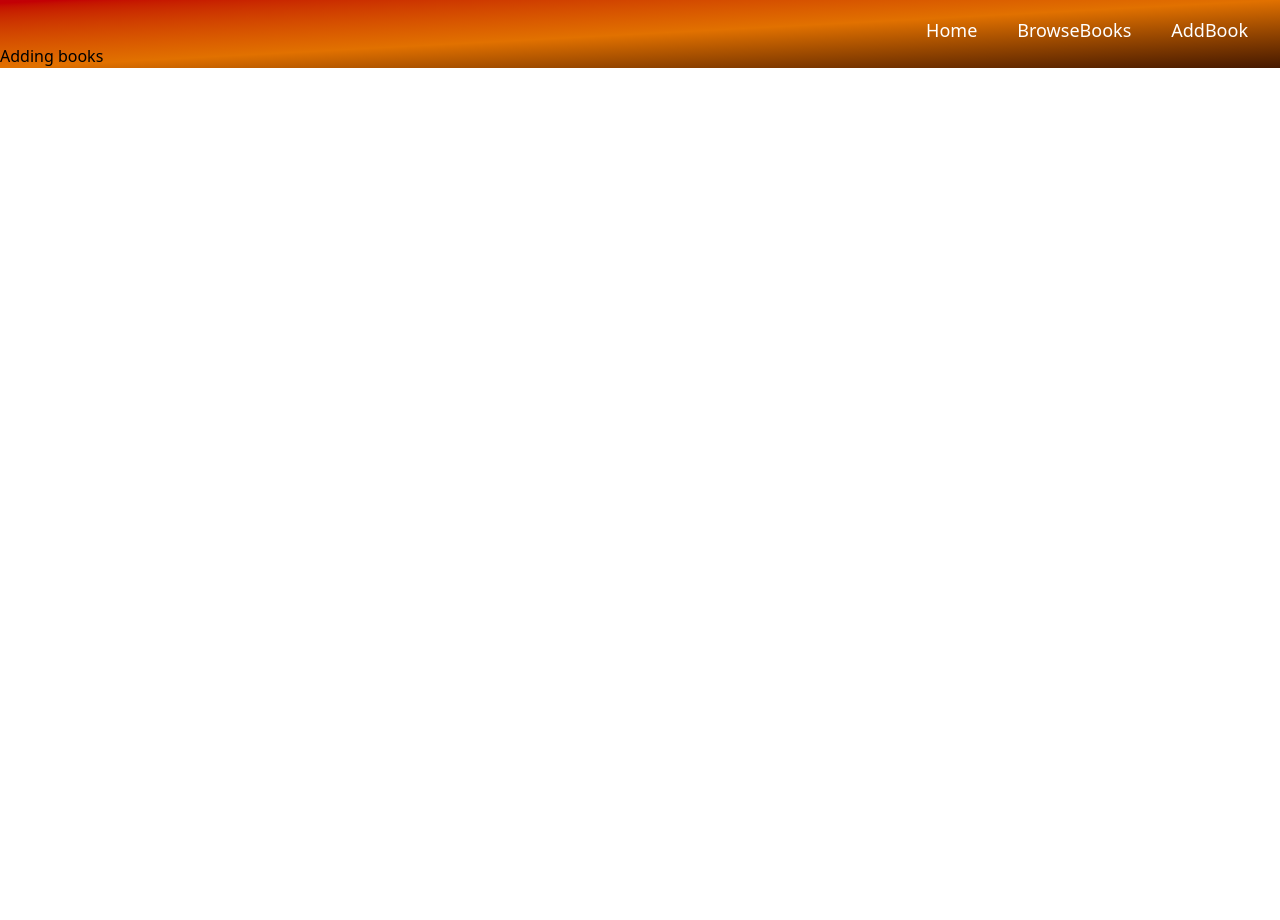
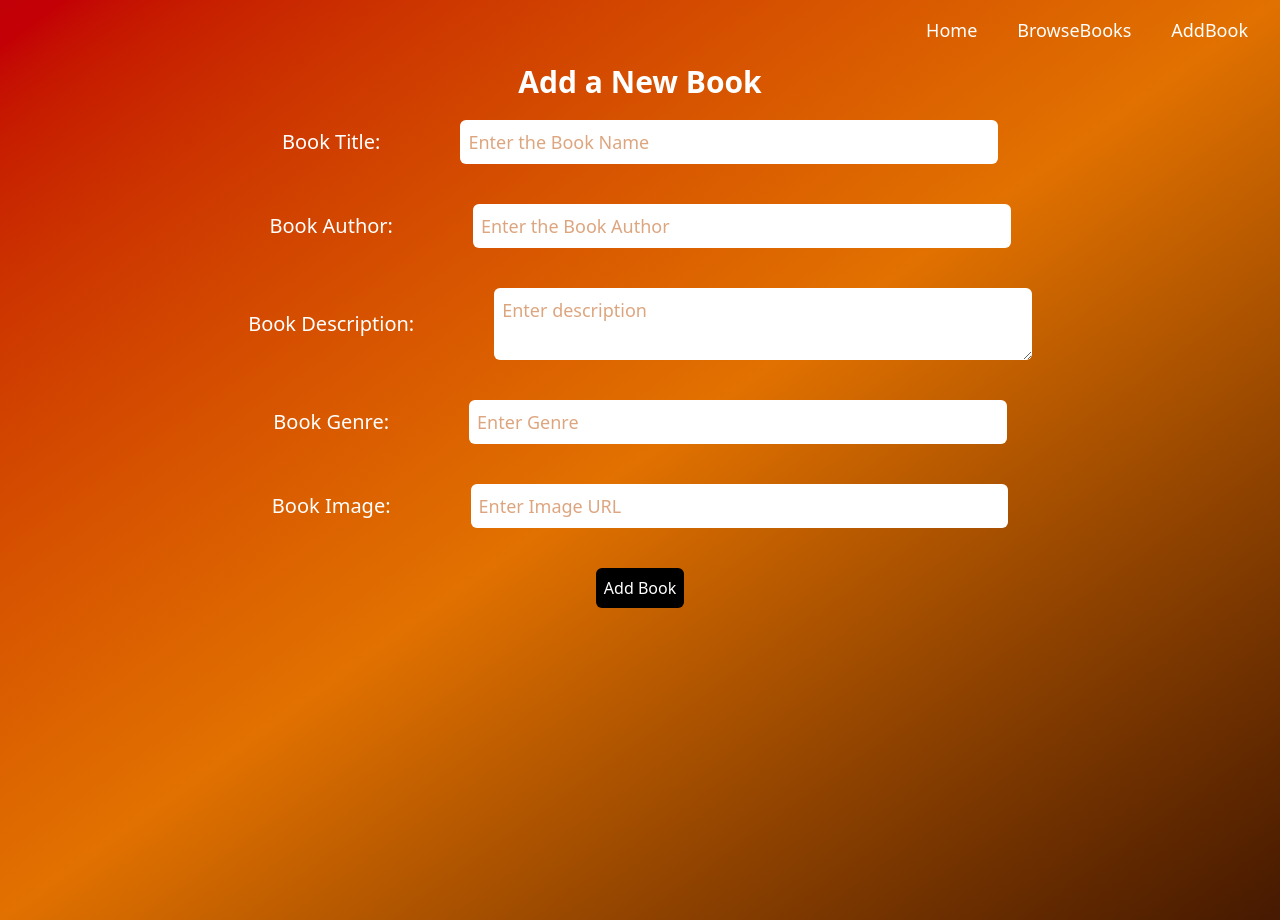
Before and after one commit to shaikhsumair01/OnlineLibrary, a React (Vite) app in the folder OnlineLibrary/: page /AddNew in a window 1280 px wide. Before the commit the page ends 800 px from the top, so only its background shows below. Built offline with nearby package versions, Linux system fonts and the light colour scheme.

Commit message:
Added form validation in AddBooks page and added the redux store to add new books

```diff
--- a/OnlineLibrary/Components/AddNew.jsx
+++ b/OnlineLibrary/Components/AddNew.jsx
@@ -1,6 +1,78 @@
-export default function AddNew(){
-    return(
-        <h1>Adding books</h1>
-    )
+import { useState } from "react";
+import { useDispatch } from "react-redux";
+import { addBooks } from "../features/bookSlice";
+import { mockBooks } from "../utils/books-details";
+import { useNavigate } from "react-router-dom";
 
+export default function AddNew() {
+    const [error, setError] = useState(null); // used for setting error
+    const [book, setbook] = useState({
+        title: "",
+        author: "",
+        genre: "",
+        description: "",
+        cover_img: "",
+    }); // sets the values of the book to be added
+    const navigate = useNavigate(); // Used for navigating to search page using react router
+
+    const dispatch = useDispatch(); // Used for dispatching an action to the store when the user enters the details
+
+    function handleChange(e) {
+        setbook({
+            ...book,
+            id: mockBooks.length + 1,
+            [e.target.name]: e.target.value,
+        });
+    } // whenever the textbox value changes (user types in any values), the new book details are updated (state gets updated).
+
+    function handleAddBook(e) {
+        e.preventDefault()
+        if (!book.title || !book.author || !book.genre || !book.description) {
+            setError("Please fill in all fields"); // Set error message if any field is empty
+        } else if (book.cover_img && !book.cover_img.startsWith("http")) {
+            setError("Please enter a valid URL for the image"); // Set error message if URL is invalid
+        } else {
+            setError(null); // Clear error message if all fields are valid
+            dispatch(addBooks(book)); // Update Redux state with the new book
+            setbook({ // Reset book state properly
+                title: "",
+                author: "",
+                genre: "",
+                description: "",
+                cover_img: "",
+            });
+            navigate("/Search"); // Redirect **only after successful validation**
+
+        }
+    }
+
+    return (
+        <>
+            <h1 className="Add-header">Add a New Book</h1>
+            <p className="Error-text">{error !== null && error}</p>
+            <form className="Add-Book">
+                <div className="Add-Container">
+                    <label className="Add-text">Book Title:</label>
+                    <input type="text" name="title" className="Add-input" onChange={handleChange} placeholder="Enter the Book Name" />
+                </div>
+                <div className="Add-Container">
+                    <label className="Add-text">Book Author:</label>
+                    <input type="text" name="author" className="Add-input" onChange={handleChange} placeholder="Enter the Book Author" />
+                </div>
+                <div className="Add-Container">
+                    <label className="Add-text">Book Description:</label>
+                    <textarea name="description" className="Add-input max-h-20" onChange={handleChange} placeholder="Enter description"></textarea>
+                </div>
+                <div className="Add-Container">
+                    <label className="Add-text">Book Genre:</label>
+                    <input type="text" name="genre" className="Add-input" onChange={handleChange} placeholder="Enter Genre" />
+                </div>
+                <div className="Add-Container">
+                    <label className="Add-text">Book Image:</label>
+                    <input type="text" name="cover_img" className="Add-input" onChange={handleChange} placeholder="Enter Image URL" />
+                </div>
+                    <button className="Add-btn" onClick={handleAddBook}>Add Book</button>
+            </form>
+        </>
+    );
 }
--- a/OnlineLibrary/Components/Bookdesc.jsx
+++ b/OnlineLibrary/Components/Bookdesc.jsx
@@ -1,12 +1,21 @@
 import { useParams } from "react-router-dom"
 import { mockBooks } from "../utils/books-details"
 import { Link } from "react-router-dom";
-
+import { useState, useEffect } from "react";
+import { useSelector } from "react-redux";
 // Will use UseParams hook to get the id and display the book details based on the id of the clicked book
 
 export default function Bookdesc(){
+     const [books,setBooks] = useState([]);
+     const user_books = useSelector((state)=>state.books.items);
+      useEffect(() => {
+    setBooks([...user_books, ...mockBooks]);
+  }, [user_books]); // runs only when the state updates
+
      const { id } = useParams(); // Get book ID from URL
-    const book = mockBooks.find(b => b.id === parseInt(id)); // Find book by ID
+     if (!books.length) return <h1>Loading...</h1>; // Prevents accessing undefined
+
+    const book = books.find(b => b.id === parseInt(id)); // Find book by ID
 
     if (!book) return <h1>Book not found</h1>; // Handle invalid book ID
 
--- a/OnlineLibrary/Components/CategoryPage.jsx
+++ b/OnlineLibrary/Components/CategoryPage.jsx
@@ -1,10 +1,20 @@
 import { useParams } from "react-router-dom";
 import BookDisplay from "./BookDisplay";
 import { mockBooks } from "../utils/books-details";
+import { useEffect,useState } from "react";
+import { useSelector } from "react-redux";
 // UseParams to store the category. Filters the books based on category
 export default function CategoryPage() {
+  // UseState to set the state of the book based on the book store.
+  const [books, setBooks] = useState([]);
+ const user_books = useSelector((state) => state.books.items);
+
+  useEffect(() => {
+    setBooks([...user_books, ...mockBooks]);
+  }, [user_books]);
+
   const { category } = useParams();
-  const filteredBooks = mockBooks.filter((book) => book.genre === category);
+  const filteredBooks = books.filter((book) => book.genre === category);
 
 //   Maps the books based on the category selected and sends the data to BookDisplay in order to render it
   return (
--- a/OnlineLibrary/Components/Home.jsx
+++ b/OnlineLibrary/Components/Home.jsx
@@ -1,14 +1,20 @@
 import BookDisplay from "./BookDisplay"
 import { mockBooks } from "../utils/books-details"
+import { useState, useEffect } from "react"
+import { useSelector } from "react-redux"
 
 // Displaying a welcome message and looping through mockBooks array and creating a book container for each book
 export default function Home(){
+    const [books, setbooks] = useState([]);
+    const redux_books = useSelector((state)=>state.books.items);
+    useEffect(()=> {setbooks([...mockBooks, ...redux_books]);
+  }, [redux_books])
     return(
         <>
         <h1 className="Welcome-Header">Welcome to Online Library Management System</h1>
         <div className="Section-Book">
              {
-            mockBooks.map(book=> <BookDisplay book={book}/>)
+            books.map(book=> <BookDisplay book={book}/>)
         }
 
         </div>
--- /dev/null
+++ b/OnlineLibrary/features/bookSlice.js
@@ -0,0 +1,18 @@
+import { createSlice } from "@reduxjs/toolkit";
+
+const initialState = {
+    items: [], // Array to hold book objects
+};
+
+export const bookSlice = createSlice({
+    name: "books",
+    initialState,
+    reducers: {
+        addBooks: (state, action) => {
+            state.items.push(action.payload); // Add the new book to the books array
+        }
+    }
+})
+
+export const { addBooks } = bookSlice.actions; // Export the action to add books
+export default bookSlice.reducer; // Export the reducer to be used in the store
--- a/OnlineLibrary/src/App.jsx
+++ b/OnlineLibrary/src/App.jsx
@@ -1,4 +1,3 @@
-import { useState } from 'react'
 // Importing header and Outlets
 import Header from '../Components/Header'
 import { Outlet } from 'react-router-dom'
--- a/OnlineLibrary/src/main.jsx
+++ b/OnlineLibrary/src/main.jsx
@@ -8,6 +8,8 @@ import AddNew from '../Components/AddNew.jsx'
 import Bookdesc from '../Components/Bookdesc.jsx'
 import Error from '../Components/Error.jsx'
 import Category from '../Components/CategoryPage.jsx'
+import { Provider } from 'react-redux'
+import { store } from '../utils/store.js'
 
 // Creating routes
 const Routes = createBrowserRouter(
@@ -41,6 +43,8 @@ const Routes = createBrowserRouter(
   // Rendering the routes
 createRoot(document.getElementById('root')).render(
   <StrictMode>
+    <Provider store={store}>
     <RouterProvider router={Routes} />
+    </Provider>
   </StrictMode>,
 )
--- a/OnlineLibrary/src/style.css
+++ b/OnlineLibrary/src/style.css
@@ -5,7 +5,7 @@
 
 /* Main body styling */
 .html{
-    @apply h-auto overflow-x-hidden;
+    @apply h-auto overflow-x-hidden text-white;
 }
 .body-container{
     @apply min-h-auto bg-linear-to-br from-red-700 via-amber-600 to-amber-950 bg-no-repeat;
@@ -32,7 +32,7 @@
 
 /* Welcome Header */
 .Welcome-Header{
-    @apply mt-10 text-center text-3xl font-semibold text-white;
+    @apply mt-10 text-center text-3xl font-semibold ;
 }
 
 /* Displaying books on homepage */
@@ -81,7 +81,7 @@
     @apply text-2xl font-semibold;
 }
 .Book-description{
-    @apply mt-5 text-xl font-semibold text-center;
+    @apply mt-5 text-xl text-black font-semibold text-center;
 }
 .span-text{
     @apply font-extrabold block text-center;
@@ -90,7 +90,7 @@
     @apply mt-5 flex gap-25;
 }
 .end-desc{
-    @apply text-xl;
+    @apply text-xl text-black;
 }
 .desc-btn {
     @apply p-5 text-lg font-semibold text-white bg-gradient-to-br from-red-700 via-amber-600 to-amber-950 rounded-xl transition-all duration-300 ease-in-out;
@@ -108,19 +108,19 @@
     @apply flex flex-col gap-5 justify-center items-center h-screen;
 }
 .Error-title{
-    @apply text-5xl text-white font-semibold;
+    @apply text-5xl font-semibold;
 }
 .Error-para{
-    @apply text-2xl font-semibold;
+    @apply text-2xl text-black font-semibold;
 }
 .icon-error{
     @apply ml-5 text-yellow-300 text-4xl;
 }
 .Error-status{
-    @apply text-3xl text-white font-bold;
+    @apply text-3xl font-bold;
 }
 .Error-data{
-    @apply text-xl font-medium italic;
+    @apply text-xl text-black font-medium italic;
 }
 .return-btn{
     @apply p-3 rounded-2xl bg-white text-2xl text-amber-600 font-medium hover:bg-gray-200;
@@ -135,7 +135,7 @@
 }
 
 .FilterHeading{
-    @apply w-50 text-lg font-medium text-white;
+    @apply w-50 text-lg font-medium;
 }
 /* SearchBar */
 .Searchdiv{
@@ -152,16 +152,36 @@
 .DropdownList{
     @apply focus:outline-none font-medium text-amber-600;
 }
-.Filter-btn{
+.Filter-btn, .Add-btn{
     @apply text-base p-2 bg-black hover:bg-gray-700 font-medium text-white rounded-md ;
 }
 /* If the searchbar is empty */
 
 .NoResults{
-    @apply w-screen h-screen mx-50 my-50 text-2xl text-white font-semibold;
+    @apply w-screen h-screen mx-50 my-50 text-2xl font-semibold;
 }
 
 /* Category Page */
 .Category-title{
-    @apply mt-15 ml-30 text-2xl text-white;
+    @apply mt-15 ml-30 text-2xl;
 }
+
+/* AddNew page */
+.Add-header{
+    @apply text-3xl font-semibold text-center mt-5 mb-5;
+}
+.Error-text{
+    @apply text-xl mb-5 text-center;
+}
+.Add-Book{
+    @apply h-screen w-screen flex flex-col gap-10 justify-start items-center;
+}
+.Add-Container{
+    @apply w-[70%] flex gap-20 items-center justify-center;
+}
+.Add-text{
+    @apply text-xl font-medium;
+}
+.Add-input{
+    @apply text-lg text-amber-700 bg-white p-2 rounded-md w-[60%] focus:outline-none;
+}
--- /dev/null
+++ b/OnlineLibrary/utils/store.js
@@ -0,0 +1,8 @@
+import { configureStore } from "@reduxjs/toolkit";
+import bookReducer from "../features/bookSlice.js";
+
+export const store = configureStore({
+    reducer: {
+        books: bookReducer, // Add the book reducer to the store
+    },
+})
```
Also changed, not shown: OnlineLibrary/Components/Search.jsx (+11 -4 lines).
